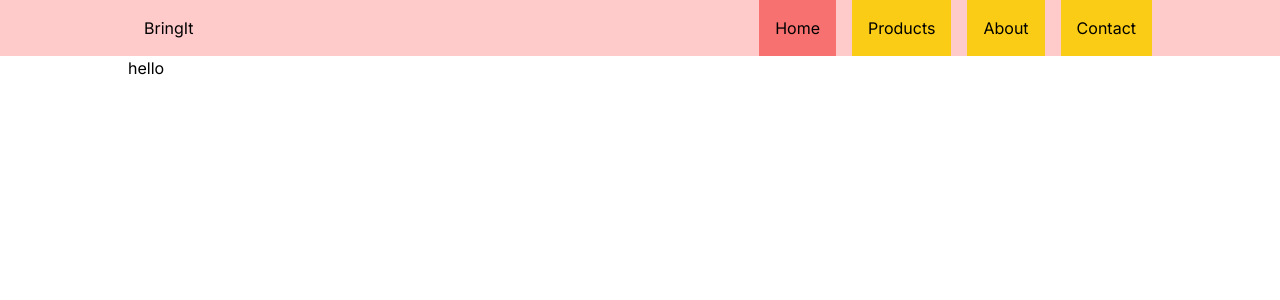
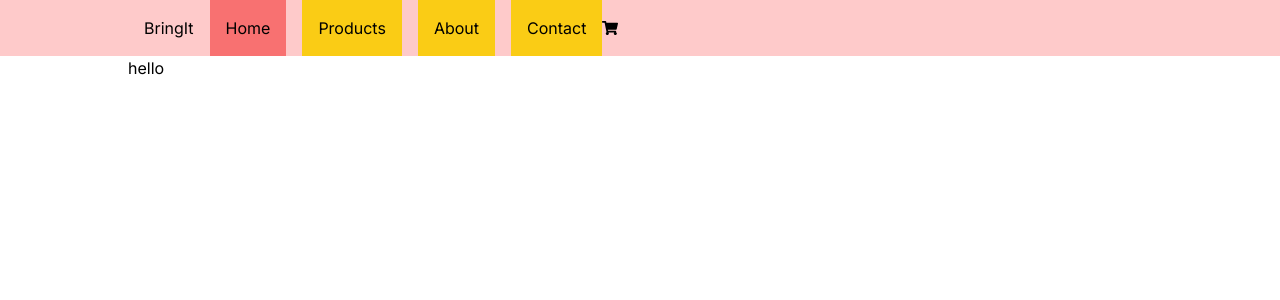
Before and after one commit to divyang1507/zenmall, a Next.js app: page / in a window 1280 px wide. Shown: the top 300 px of the page. Built offline with nearby package versions, Linux system fonts and the light colour scheme.

Commit message:
react-icons added

```diff
--- a/src/components/Links.jsx
+++ b/src/components/Links.jsx
@@ -1,10 +1,10 @@
-'use client';
+"use client";
 import Link from "next/link";
 import { usePathname } from "next/navigation";
 import React from "react";
-
+import { FaShoppingCart } from "react-icons/fa";
 const Links = () => {
-    const pathname = usePathname();
+  const pathname = usePathname();
   const links = [
     {
       title: "Home",
@@ -24,10 +24,24 @@ const Links = () => {
     },
   ];
   return (
-    <div className="flex justify-center itme-center gap-4">
-      {links.map((e =>(
-        <Link  className={`${pathname === e.path? "bg-red-400" : "bg-yellow-400" } hover:bg-slate-400 p-4`} href={e.path} key={e.title}> {e.title}</Link>
-      )))}
+    <div className="flex justify-between items-center w-full  ">
+      <div className="flex justify-center items-center gap-4">
+        {links.map((e) => (
+          <Link
+            className={`${
+              pathname === e.path ? "bg-red-400" : "bg-yellow-400"
+            } hover:bg-slate-400 p-4`}
+            href={e.path}
+            key={e.title}
+          >
+            {" "}
+            {e.title}
+          </Link>
+        ))}
+      </div>
+      <div className="flex items-center">
+        <FaShoppingCart />
+      </div>
     </div>
   );
 };
--- a/src/components/Navbar.jsx
+++ b/src/components/Navbar.jsx
@@ -5,7 +5,7 @@ const navbar = () => {
   return (
     <>
       <header className="bg-red-200">
-        <nav className="flex justify-between items-center mx-8 md:mx-16 lg:mx-32  ">
+        <nav className="flex items-center mx-8 md:mx-16 lg:mx-32  ">
           <div className="p-4 hover:bg-slate-700">BringIt</div>
           <div className="hidden lg:block md:block">
             <Links />
```
Also changed, not shown: package.json (+5 -4 lines), 1 other file (tests, documents, lock files or other folders).
